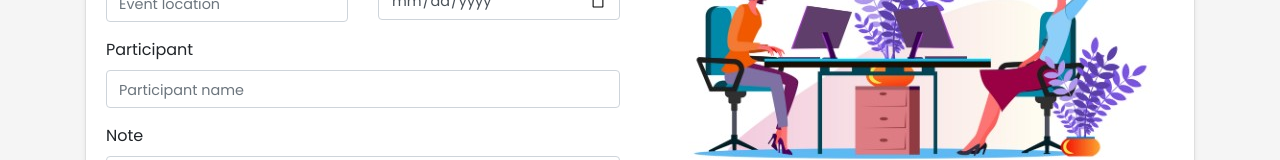
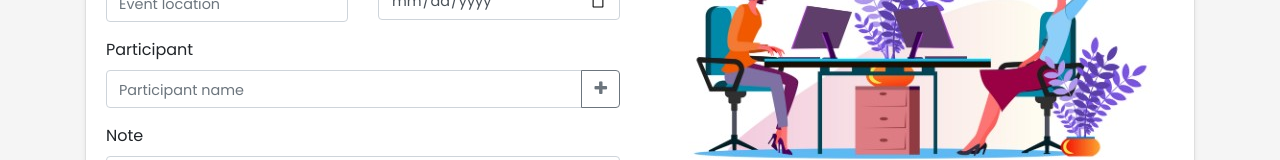
Before and after one commit to mulkyasa/nashta-test, a React (Create React App) app in the folder client/: page /add in a window 1280 px wide. Shown: the part 291-451 px from the top of the page. Built offline with nearby package versions, Linux system fonts and the light colour scheme.

Commit message:
fixing submit form

```diff
--- a/client/src/actions/index.js
+++ b/client/src/actions/index.js
@@ -1,5 +1,4 @@
 import axios from "axios";
-import history from "../history";
 
 const API_URL = "http://localhost:3000";
 
@@ -74,7 +73,6 @@ export const postEvent = (title, location, date, members, note) => {
       .post("/", {id, title, location, date, members, note})
       .then(function (response) {
         dispatch(postEventSuccess(response.data));
-        history.push("/");
       })
       .catch(function (error) {
         console.error(error);
--- a/client/src/components/Items.js
+++ b/client/src/components/Items.js
@@ -31,12 +31,9 @@ export default function Item(props) {
         </div>
         <div className="list-group list-group-flush">
           <div className="list-group-item">
-            {/* <p className="mb-0">
-              <small>{props.events.datas.members}</small>
-            </p> */}
             <div className="row">
               {props.events.datas.members.map((item, index) => (
-                <div key={index} className="col">
+                <div key={index} className="col-md-auto">
                   <div className="media">
                     <img src={require("../user-picture.jpg")} className="align-self-center profile-pict mr-1" alt="..."/>
                     <div className="media-body">
--- a/client/src/containers/AddEvent.js
+++ b/client/src/containers/AddEvent.js
@@ -2,6 +2,7 @@ import React, { Component, Fragment } from "react";
 import Navbar from "../components/Navbar";
 import { postEvent } from "../actions";
 import { connect } from "react-redux";
+import history from "../history";
 
 class AddEvent extends Component {
   constructor(props) {
@@ -10,6 +11,7 @@ class AddEvent extends Component {
       title: "",
       location: "",
       date: "",
+      memberInput: "",
       members: [],
       note: "",
     };
@@ -19,8 +21,28 @@ class AddEvent extends Component {
     this.setState({ [event.target.name]: event.target.value });
   };
 
+  handleMemberChange = (event) => {
+    this.setState({ memberInput: event.target.value })
+  }
+
+  addMember = () => {
+    this.setState({
+      members: [...this.state.members, this.state.memberInput],
+    });
+    this.setState({
+      memberInput: ""
+    });
+  };
+
+  deleteMembers = (event, id) => {
+    event.preventDefault();
+    console.log(this.state.members);
+    this.setState((state) => ({
+      members: state.members.filter((item) => item.id !== id),
+    }));
+  };
+
   handleSubmit = (event) => {
-    event.preventDefault();
     this.props.postEvent(
       this.state.title,
       this.state.location,
@@ -28,6 +50,8 @@ class AddEvent extends Component {
       this.state.members,
       this.state.note
     );
+    history.push("/");
+    event.preventDefault();
   };
 
   render() {
@@ -88,16 +112,44 @@ class AddEvent extends Component {
                     </div>
                     <div className="form-group">
                       <label htmlFor="participant">Participant</label>
+                      <div className="input-group">
                         <input
                           type="text"
                           name="members"
-                        value={this.state.members}
-                        onChange={this.handleChange}
+                          value={this.state.memberInput}
+                          onChange={this.handleMemberChange}
                           className="form-control"
                           id="participant"
                           placeholder="Participant name"
-                        required
                         />
+                        <div className="input-group-append">
+                          <button
+                            type="button"
+                            className="btn btn-outline-secondary"
+                            onClick={this.addMember}
+                          >
+                            <i className="fa fa-plus"></i>
+                          </button>
+                        </div>
+                      </div>
+                      <div className="row">
+                        {this.state.members.map((item, index) => (
+                          <div key={index} className="col-md-auto">
+                            <div className="card mt-2">
+                              <div className="card-body py-1 px-2">
+                                {item}
+                                {/* <a
+                                  href="/add"
+                                  onClick={this.deleteMembers}
+                                  className="ml-2"
+                                >
+                                  <i className="fa fa-times-circle text-dark"></i>
+                                </a> */}
+                              </div>
+                            </div>
+                          </div>
+                        ))}
+                      </div>
                     </div>
                     <div className="form-group">
                       <label htmlFor="note">Note</label>
```
Also changed, not shown: 1 other file (tests, documents, lock files or other folders). Lines whose indentation alone changed are shown as unchanged.
